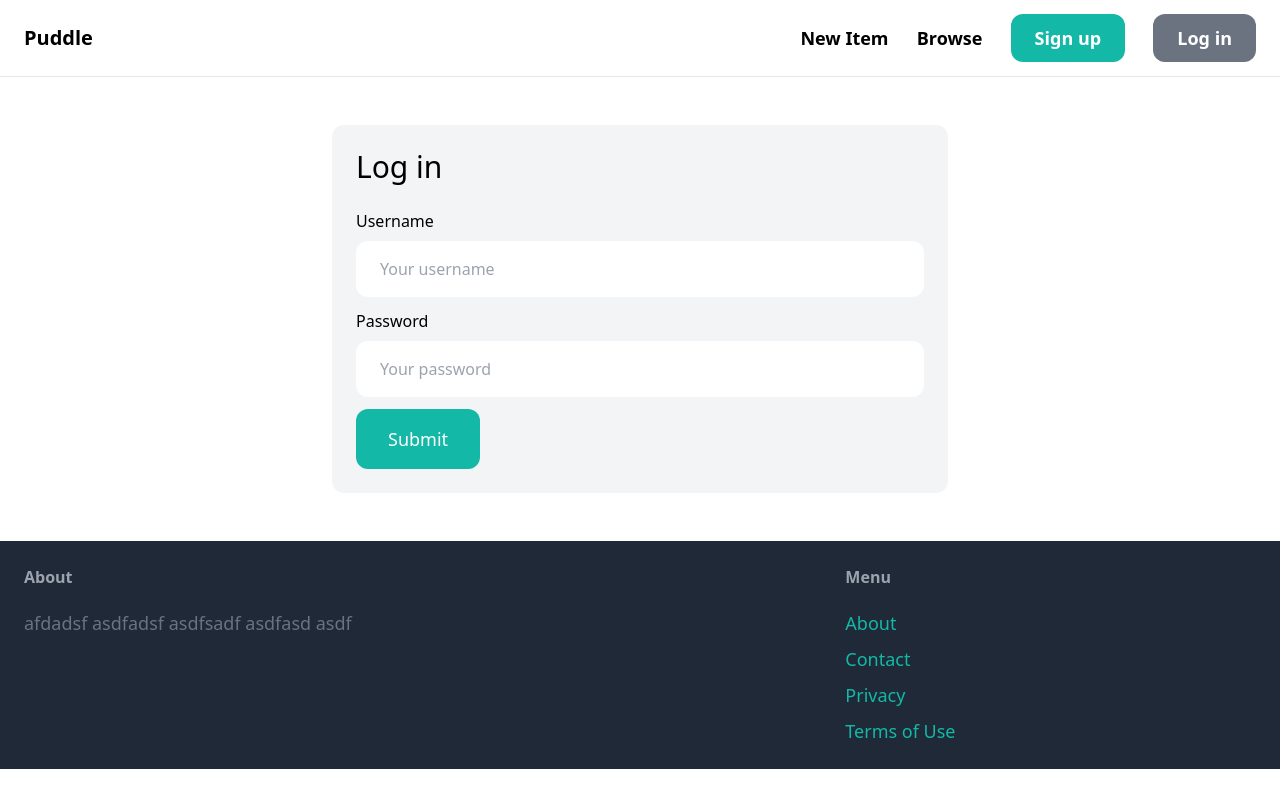
After one commit to Rusty-Helix/django-whetstone, a Django app: page /login/ in a window 1280 px wide. The commit adds this page. Run offline with Django 4.2, Linux system fonts and the light colour scheme; some libraries are stand-ins or nearby versions.

Commit message:
django marketplace finalized

```diff
--- a/core/forms.py
+++ b/core/forms.py
@@ -1,6 +1,42 @@
 from django import forms
-from django.contrib.auth.forms import UserCreationForm
+from django.contrib.auth.forms import UserCreationForm, AuthenticationForm
 from django.contrib.auth.models import User
+from .models import Item
+
+INPUT_CLASSES = 'w-full py-4 px-6 rounded-xl border'
+
+class NewItemForm(forms.ModelForm):
+    class Meta:
+        model=Item
+        fields=('category', 'name', 'description', 'price', 'image')
+        widgets = {
+                'category': forms.Select(attrs={
+                        'class': INPUT_CLASSES
+                    }),
+                'name': forms.TextInput(attrs={
+                        'class': INPUT_CLASSES
+                    }),
+                'description': forms.Textarea(attrs={
+                        'class': INPUT_CLASSES
+                    }),
+                'price': forms.TextInput(attrs={
+                        'class': INPUT_CLASSES
+                    }),
+                'image': forms.FileInput(attrs={
+                        'class': INPUT_CLASSES
+                    }),
+            }
+
+class LoginForm(AuthenticationForm):
+    username = forms.CharField(widget=forms.TextInput(attrs={
+            'placeholder': 'Your username',
+            'class': 'w-full py-4 px-6 rounded-xl'
+        }))
+    password = forms.CharField(widget=forms.TextInput(attrs={
+            'placeholder': 'Your password',
+            'class': 'w-full py-4 px-6 rounded-xl'
+        }))
+
 
 class SignupForm(UserCreationForm):
     class Meta:
@@ -12,14 +48,14 @@ class SignupForm(UserCreationForm):
             'class': 'w-full py-4 px-6 rounded-xl',
         }))
     email = forms.CharField(widget=forms.EmailInput(attrs={
-            'placeholder': 'Your username',
+            'placeholder': 'Your email',
             'class': 'w-full py-4 px-6 rounded-xl',
         }))
     password1 = forms.CharField(widget=forms.PasswordInput(attrs={
-            'placeholder': 'Your username',
+            'placeholder': 'your password',
             'class': 'w-full py-4 px-6 rounded-xl',
         }))
     password2 = forms.CharField(widget=forms.PasswordInput(attrs={
-            'placeholder': 'Repeat username',
+            'placeholder': 'confirm password',
             'class': 'w-full py-4 px-6 rounded-xl',
         }))
--- a/core/templates/core/base.html
+++ b/core/templates/core/base.html
@@ -17,11 +17,17 @@
         <a href='/' class='text-xl font-semibold'>Puddle</a>
 
         <div class='space-x-6'>
-            <a href='#' class='text-lg font-semibold hover:text-gray-500'>New Item</a>
+            <a href='{% url "core:new" %}' class='text-lg font-semibold hover:text-gray-500'>New Item</a>
             <a href='#' class='text-lg font-semibold hover:text-gray-500'>Browse</a>
 
+            {% if not request.user.is_authenticated %}
             <a href='{% url "core:signup" %}' class='px-6 py-3 text-lg font-semibold bg-teal-500 text-white rounded-xl hover:bg-teal-700'>Sign up</a>
-            <a href='#' class='px-6 py-3 text-lg font-semibold bg-gray-500 text-white rounded-xl hover:bg-gray-700'>Log in</a>
+            <a href='{% url "core:login" %}' class='px-6 py-3 text-lg font-semibold bg-gray-500 text-white rounded-xl hover:bg-gray-700'>Log in</a>
+            {% else %}
+            <a href='#' class='px-6 py-3 text-lg font-semibold bg-teal-500 text-white rounded-xl hover:bg-teal-700'>Inbox</a>
+            <a href='#' class='px-6 py-3 text-lg font-semibold bg-gray-500 text-white rounded-xl hover:bg-gray-700'>Dashboard</a>
+            <a href='#' class='px-6 py-3 text-lg font-semibold bg-gray-500 text-white rounded-xl hover:bg-gray-700'>Log out</a>
+            {% endif %}
         </div>
     </nav>
 
--- /dev/null
+++ b/core/templates/core/login.html
@@ -0,0 +1,40 @@
+{% extends 'core/base.html' %}
+
+{% block title %}
+Login
+{% endblock %}
+
+{% block content %}
+<div class='w-1/2 my-6 p-6 mx-auto bg-gray-100 rounded-xl'>
+    <h1 class='mb-6 text-3xl'>Log in</h1>
+
+    <form method='post' action='.'>
+        {% csrf_token %}
+
+        <!-- {{form.as_p}} -->
+
+        <div class='mb-3'>
+            <label class='inline-block mb-2'>Username</label><br>
+            {{form.username}}
+        </div>
+
+        <div class='mb-3'>
+            <label class='inline-block mb-2'>Password</label><br>
+            {{form.password}}
+        </div>
+        {% if form.errors or form.non_field_errors %}
+            <div class='mb-3 p-6 bg-red-100 rounded-xl'>
+                {% for field in form %}
+                    {{field.errors}}
+                {% endfor %}
+
+                {{form.non_field_errors}}
+            </div>
+        {% endif %}
+
+        <button class='py-4 px-8 text-lg bg-teal-500 hover:bg-teal-700 rounded-xl text-white'>
+            Submit
+        </button>
+    </form>
+</div>
+{% endblock %}
--- a/core/urls.py
+++ b/core/urls.py
@@ -1,6 +1,8 @@
+from django.contrib.auth import views as auth_views
 from django.urls import path
 
 from . import views
+from .forms import LoginForm
 
 app_name = 'core'
 
@@ -8,4 +10,9 @@ urlpatterns = [
         path('', views.index, name='index'),
         path('contact/', views.contact, name='contact'),
         path('signup/', views.signup, name='signup'),
+        path('new/', views.new, name='new'),
+        path('login/', auth_views.LoginView.as_view(
+            authentication_form=LoginForm,
+            template_name='core/login.html'
+            ), name='login')
     ]
--- a/puddle/settings.py
+++ b/puddle/settings.py
@@ -27,6 +27,9 @@ DEBUG = True
 
 ALLOWED_HOSTS = []
 
+LOGIN_URL = '/login/'
+LOGIN_REDIRECT_URL = '/'
+LOGOUT_REDIRECT_URL = '/'
 
 # Application definition
 
```
Also changed, not shown: core/templates/core/newItemForm.html (added, +29 -0 lines), core/views.py (+35 -3 lines), db.sqlite3, media/item_images/chair1.jpg (added), media/item_images/chair1_dkAfNe1.jpg (added), media/item_images/chair1_l9gxgkQ.jpg (added), media/item_images/chair1_wr7UY8K.jpg (added), media/item_images/chair2.jpg (added), media/item_images/chair2_dBVRHzL.jpg (added).
